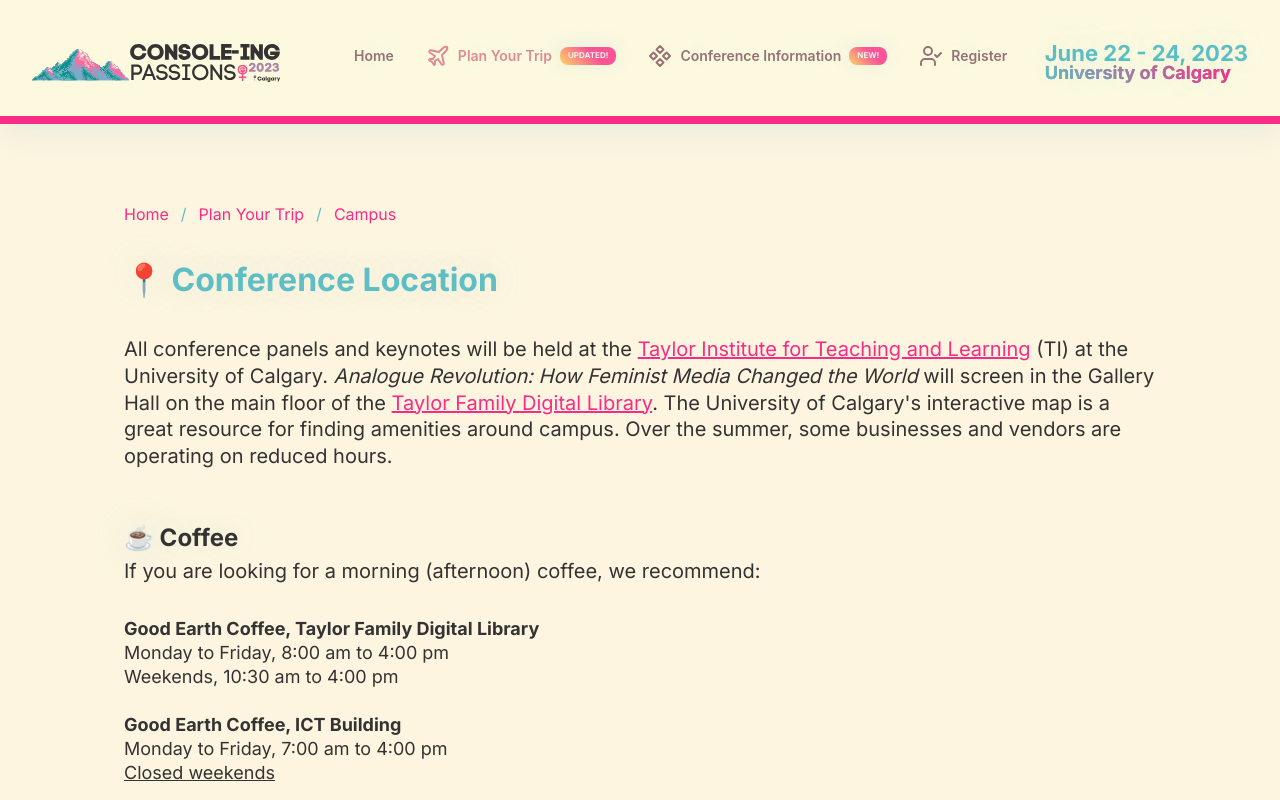
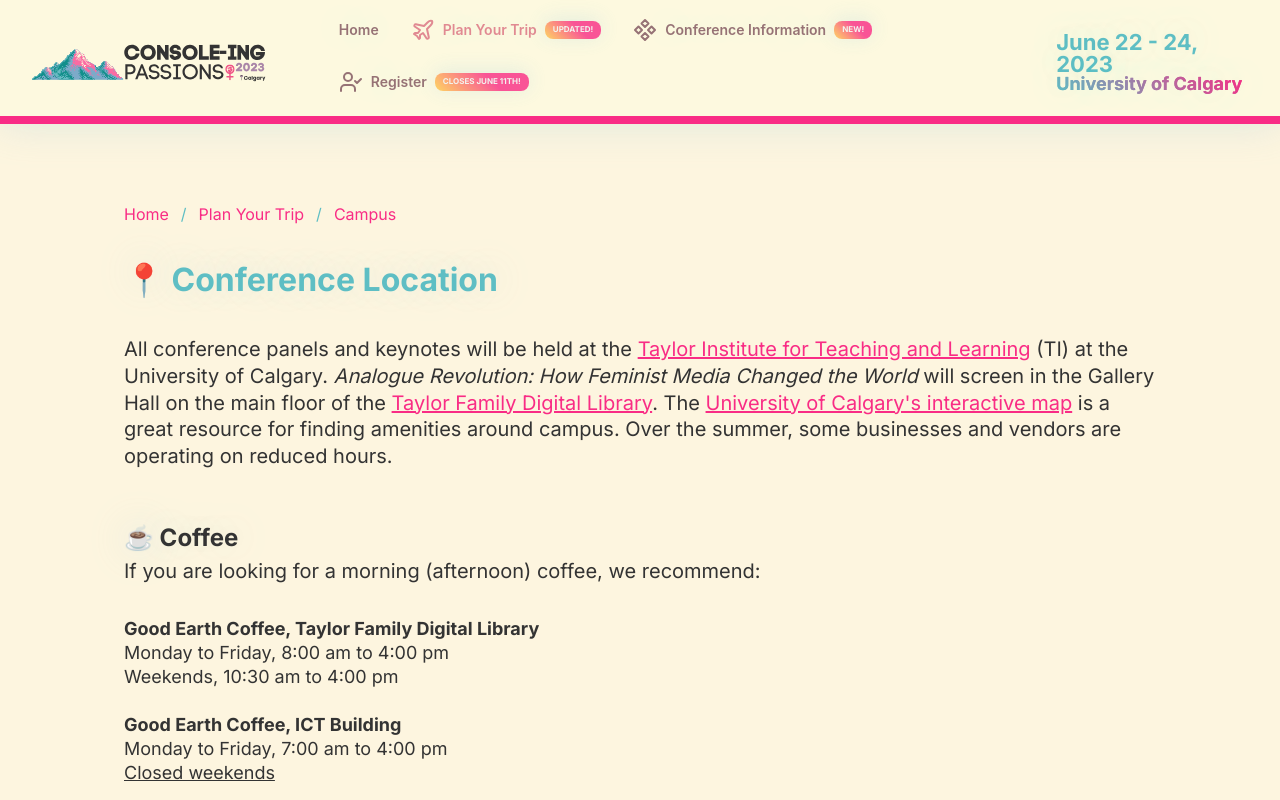
Before and after one commit to LMulvey/cp23, a Next.js app: page /plan-your-trip/campus in a window 1280 px wide. Shown: the top 800 px of the page. Built offline with nearby package versions, Linux system fonts and the light colour scheme; a web font is replaced by a local one.

Commit message:
fix: qa sesh

```diff
--- a/src/components/Layout/Layout.tsx
+++ b/src/components/Layout/Layout.tsx
@@ -360,6 +360,7 @@
             >
               <UserCheck />
               Register
+              <LinkTag>Closes June 11th!</LinkTag>
             </Link>
           </Links>
         </LogoAndLinks>
--- a/src/pages/conference.tsx
+++ b/src/pages/conference.tsx
@@ -117,7 +117,7 @@
           rel="noopener noreferrer"
         >
           <Film size={48} />
-          <p>Analogue Revolution</p>
+          <p>Screening</p>
         </GridItem>
       </Grid>
     </Layout>
--- a/src/pages/plan-your-trip/campus.tsx
+++ b/src/pages/plan-your-trip/campus.tsx
@@ -46,9 +46,16 @@
         >
           Taylor Family Digital Library
         </a>
-        . The University of Calgary&apos;s interactive map is a great resource
-        for finding amenities around campus. Over the summer, some businesses
-        and vendors are operating on reduced hours.
+        . The{' '}
+        <a
+          href="https://ucalgary-gs.maps.arcgis.com/apps/webappviewer/index.html?id=2e1817b41cb64815a50f617593aabf4e"
+          target="_blank"
+          rel="noreferrer noopener"
+        >
+          University of Calgary&apos;s interactive map
+        </a>{' '}
+        is a great resource for finding amenities around campus. Over the
+        summer, some businesses and vendors are operating on reduced hours.
       </Content>
 
       <HeadingMid
```
